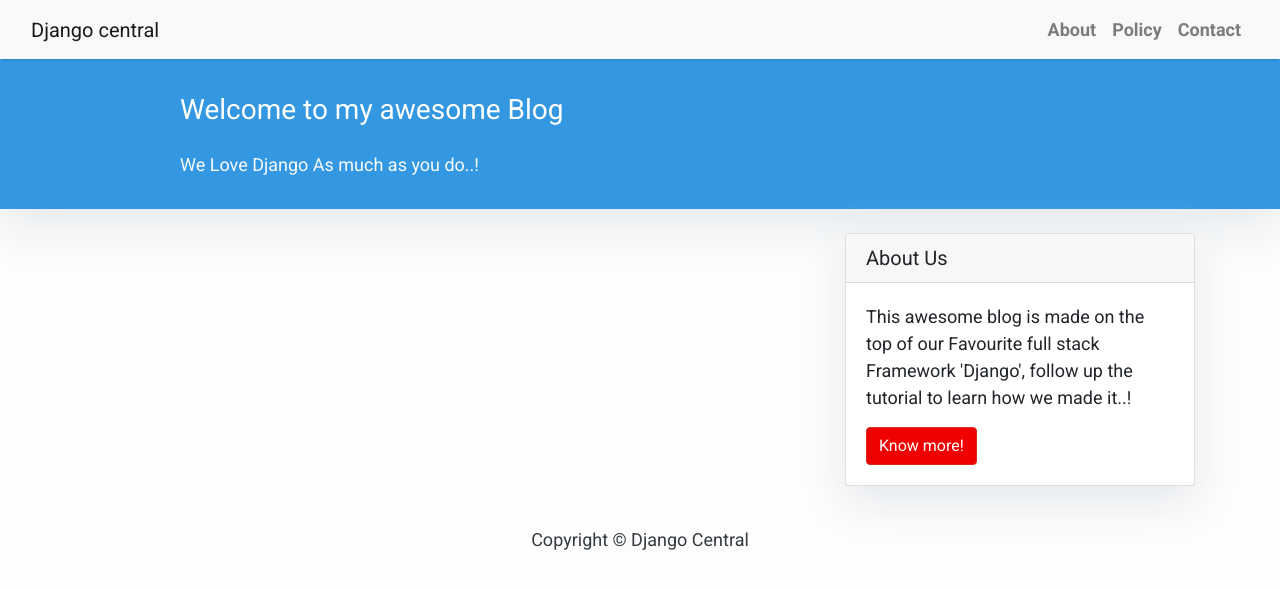
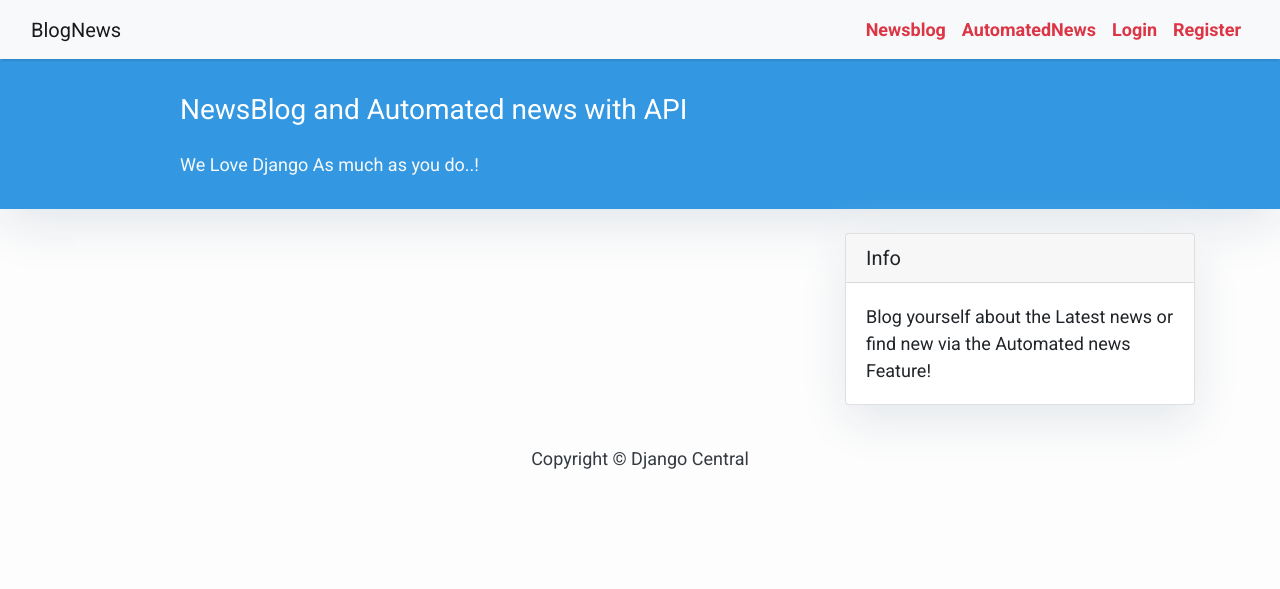
Before and after one commit to tobbe8808/newsblog, a Django app: page / in a window 1280 px wide. Shown: the top 589 px of the page. Run offline with Django 3.2, Linux system fonts and the light colour scheme; data that the repository does not hold is empty; some libraries are stand-ins or nearby versions.

Commit message:
added summernote

```diff
--- a/newsapp/admin.py
+++ b/newsapp/admin.py
@@ -1,5 +1,6 @@
 from django.contrib import admin
 from .models import Post
+from django_summernote.admin import SummernoteModelAdmin
 
 class PostAdmin(admin.ModelAdmin):
     list_display = ('title', 'slug', 'status','created_on')
@@ -7,4 +8,7 @@
     search_fields = ['title', 'content']
     prepopulated_fields = {'slug': ('title',)}
 
+class PostAdmin(SummernoteModelAdmin):
+    summernote_fields = ('content',)
+
 admin.site.register(Post, PostAdmin)
--- a/newsapp/models.py
+++ b/newsapp/models.py
@@ -11,8 +11,8 @@
 class Post(models.Model):
     title = models.CharField(max_length=200, unique=True)
     slug = models.SlugField(max_length=200, unique=True)
-    author = models.ForeignKey(User, on_delete= models.CASCADE,related_name='blog_posts')
-    updated_on = models.DateTimeField(auto_now= True)
+    author = models.ForeignKey(User, on_delete=models.CASCADE, related_name='blog_posts')
+    updated_on = models.DateTimeField(auto_now=True)
     content = models.TextField()
     created_on = models.DateTimeField(auto_now_add=True)
     status = models.IntegerField(choices=STATUS, default=0)
--- a/newsapp/views.py
+++ b/newsapp/views.py
@@ -4,6 +4,7 @@
 class PostList(generic.ListView):
     queryset = Post.objects.filter(status=1).order_by('-created_on')
     template_name = 'index.html'
+    paginate_by = 6
 
 class PostDetail(generic.DetailView):
     model = Post
--- a/newsblog/settings.py
+++ b/newsblog/settings.py
@@ -33,6 +33,8 @@
 # SECURITY WARNING: don't run with debug turned on in production!
 DEBUG = True
 
+X_FRAME_OPTIONS = 'SAMEORIGIN'
+
 ALLOWED_HOSTS = ['newapp888.herokuapp.com', 'localhost']
 
 
@@ -48,6 +50,7 @@
     'django.contrib.staticfiles',
     'cloudinary',
     'newsapp',
+    'django_summernote',
 ]
 
 MIDDLEWARE = [
--- a/newsblog/urls.py
+++ b/newsblog/urls.py
@@ -19,4 +19,5 @@
 urlpatterns = [
     path('admin/', admin.site.urls),
     path('', include('newsapp.urls')),
+    path('summernote/', include('django_summernote.urls')),
 ]
--- a/requirements.txt
+++ b/requirements.txt
@@ -3,6 +3,7 @@
 dj-database-url==0.5.0
 dj3-cloudinary-storage==0.0.6
 Django==3.2.13
+django-summernote==0.8.20.0
 gunicorn==20.1.0
 psycopg2==2.9.3
 pytz==2022.1
--- a/templates/base.html
+++ b/templates/base.html
@@ -37,7 +37,7 @@
         <!-- Navigation -->
         <nav class="navbar navbar-expand-lg navbar-light bg-light shadow" id="mainNav">
             <div class="container-fluid">
-                <a class="navbar-brand" href="{% url 'home' %}">Django central</a>
+                <a class="navbar-brand" href="{% url 'home' %}">BlogNews</a>
                 <button class="navbar-toggler navbar-toggler-right" type="button" data-toggle="collapse" data-target="#navbarResponsive"
                     aria-controls="navbarResponsive" aria-expanded="false" aria-label="Toggle navigation">
                     <span class="navbar-toggler-icon"></span>
@@ -45,13 +45,16 @@
                 <div class="collapse navbar-collapse" id="navbarResponsive">
                     <ul class="navbar-nav ml-auto">
                         <li class="nav-item text-black">
-                            <a class="nav-link text-black font-weight-bold" href="#">About</a>
+                            <a class="nav-link text-danger font-weight-bold" href="#">Newsblog</a>
                         </li>
                         <li class="nav-item text-black">
-                            <a class="nav-link text-black font-weight-bold" href="#">Policy</a>
+                            <a class="nav-link text-danger font-weight-bold" href="#">AutomatedNews</a>
                         </li>
                         <li class="nav-item text-black">
-                            <a class="nav-link text-black font-weight-bold" href="#">Contact</a>
+                            <a class="nav-link text-danger font-weight-bold" href="#">Login</a>
+                        </li>
+                        <li class="nav-item text-black">
+                            <a class="nav-link text-danger font-weight-bold" href="#">Register</a>
                         </li>
                     </ul>
                 </div>
--- a/templates/index.html
+++ b/templates/index.html
@@ -22,7 +22,7 @@
         <div class="row">
             <div class=" col-md-8 col-md-10 mx-auto">
                 <div class="site-heading">
-                    <h3 class=" site-heading my-4 mt-3 text-white"> Welcome to my awesome Blog </h3>
+                    <h3 class=" site-heading my-4 mt-3 text-white"> NewsBlog and Automated news with API</h3>
                     <p class="text-light">We Love Django As much as you do..! &nbsp
                     </p>
                 </div>
--- a/templates/sidebar.html
+++ b/templates/sidebar.html
@@ -10,11 +10,9 @@
 <!-- Sidebar Widgets Column -->
 <div class="col-md-4 float-right ">
 <div class="card my-4">
-        <h5 class="card-header">About Us</h5>
+        <h5 class="card-header">Info</h5>
     <div class="card-body">
-        <p class="card-text"> This awesome blog is made on the top of our Favourite full stack Framework 'Django', follow up the tutorial to learn how we made it..!</p>
-        <a href="https://djangocentral.com/building-a-blog-application-with-django"
-           class="btn btn-danger">Know more!</a>
+        <p class="card-text">Blog yourself about the Latest news or find new via the Automated news Feature! </p>
     </div>
 </div>
 </div>
```
